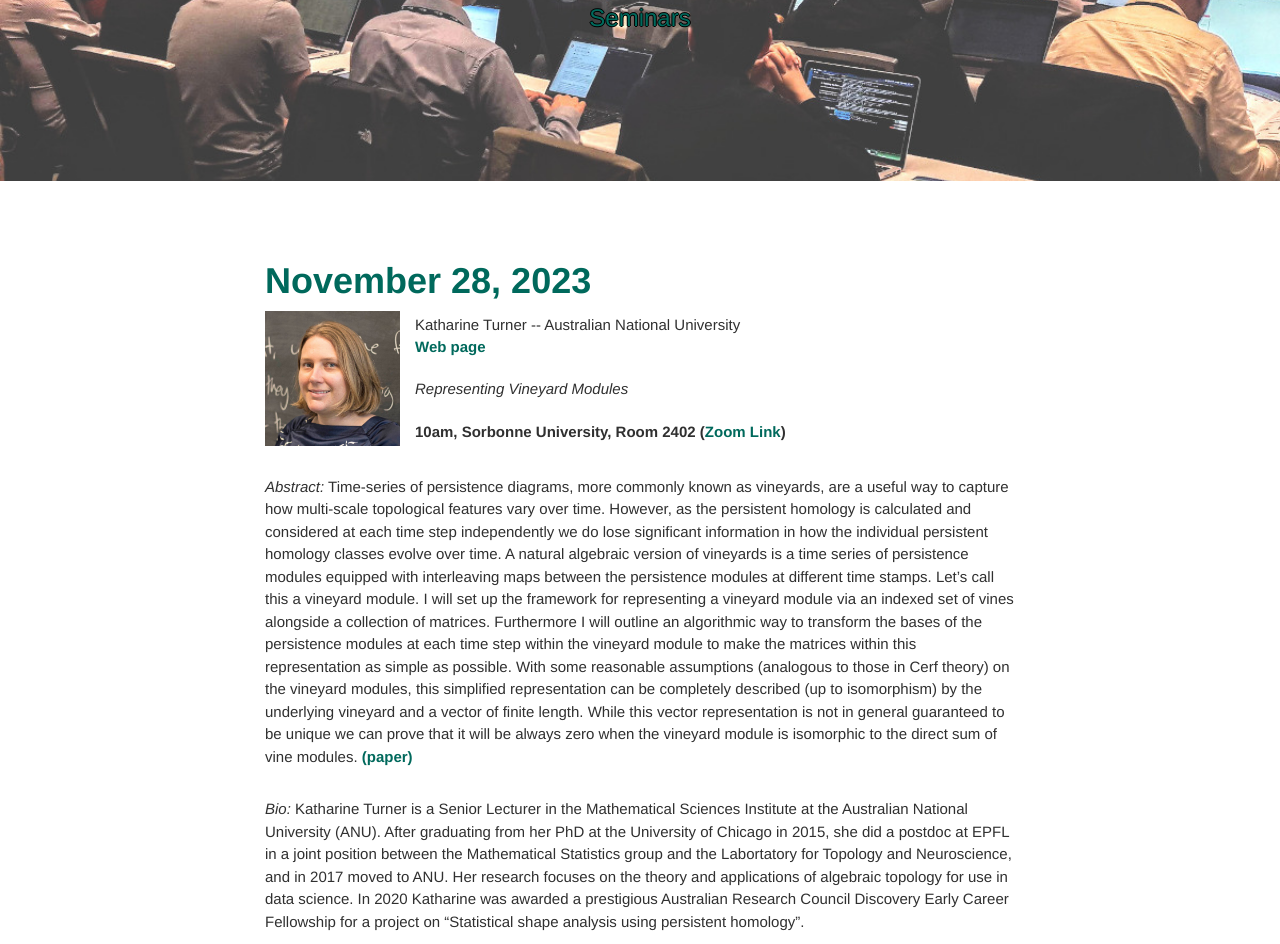
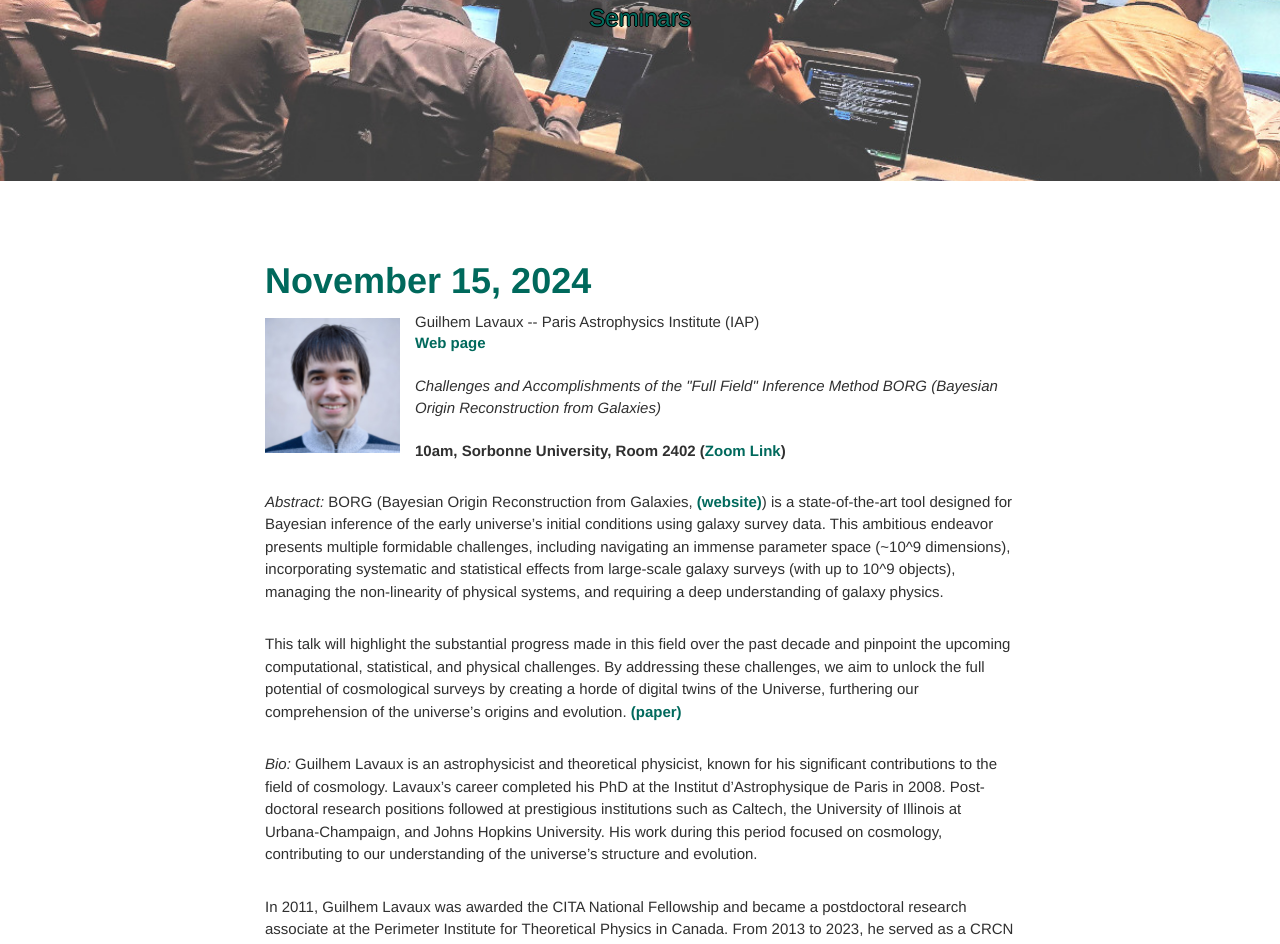
Before and after one commit to erc-tori/erc-tori.github.io, a Jekyll site: the page built from seminars.md, in a window 1280 px wide and 1400 px high, scrolled down 267 px. Shown: the top 944 px of the window. Built offline with Jekyll 4.4.1, drawn with Linux system fonts in a browser that asks for light colours; some of the changed text lies outside the part shown.

Commit message:
added guilhem's seminar

```diff
--- a/seminars.md
+++ b/seminars.md
@@ -4,6 +4,44 @@ title: Seminars
 permalink: /seminars/
 teaser: '/img/tutorial2019.jpg'
 ---
+
+<a name="lavaux24"></a>
+# November 15, 2024
+<table>
+  <tr>
+    <td width="20%">
+      <img width="90%" src="/img/lavaux2024.jpg">
+    </td>
+    <td>
+      Guilhem Lavaux --
+      Paris Astrophysics Institute (IAP)<br>
+      <a href="https://www.guilhem-lavaux.eu/" target="new">Web page</a>
+      <br>
+      <br>
+      <i>Challenges and Accomplishments of the "Full Field" Inference
+Method BORG (Bayesian Origin Reconstruction from Galaxies)</i>
+      <br>
+      <br>
+      <b>10am, Sorbonne University, Room 2402
+      (<a target="new" href="https://cnrs.zoom.us/j/97935337525?pwd=eStscnZpbm9DWlNveDJURWZRbkFjQT09">Zoom Link</a>)
+      </b>
+    </td>
+  </tr>
+</table>
+
+*Abstract:*
+BORG (Bayesian Origin Reconstruction from Galaxies, [(website)](https://git.aquila-consortium.org/aquila-consortium/borg_public)) is a state-of-the-art tool designed for Bayesian inference of the early universe's initial conditions using galaxy survey data. This ambitious endeavor presents multiple formidable challenges, including navigating an immense parameter space (~10^9 dimensions), incorporating systematic and statistical effects from large-scale galaxy surveys (with up to 10^9 objects), managing the non-linearity of physical systems, and requiring a deep understanding of galaxy physics.
+
+This talk will highlight the substantial progress made in this field over the past decade and pinpoint the upcoming computational, statistical, and physical challenges. By addressing these challenges, we aim to unlock the full potential of cosmological surveys by creating a horde of digital twins of the Universe, furthering our comprehension of the universe's origins and evolution.
+[(paper)](https://arxiv.org/abs/1806.11117)
+
+*Bio:*
+Guilhem Lavaux is an astrophysicist and theoretical physicist, known for his significant contributions to the field of cosmology. Lavaux's career completed his PhD at the Institut d'Astrophysique de Paris in 2008. Post-doctoral research positions followed at prestigious institutions such as Caltech, the University of Illinois at Urbana-Champaign, and Johns Hopkins University. His work during this period focused on cosmology, contributing to our understanding of the universe's structure and evolution.
+
+In 2011, Guilhem Lavaux was awarded the CITA National Fellowship and became a postdoctoral research associate at the Perimeter Institute for Theoretical Physics in Canada. From 2013 to 2023, he served as a CRCN Researcher at CNRS, Institut d'Astrophysique de Paris, where he led several groundbreaking research projects. In October 2023, he was promoted to Research Director at CNRS.
+
+Guilhem Lavaux has been the principal investigator on numerous grants, including those from CNES, the Simons Collaboration, and the ANR. His research has focused on areas such as galaxy clustering and the large-scale structure of the universe. Notably, he is the principal developer of the BORG software, a tool for cosmological data analysis. He has a long-term involvement in open-source software development and high-performance. Guilhem Lavaux is a member of the Euclid consortium, contributing to one of the currently most ambitious space missions aimed at understanding the dark universe.
+
 <a name="turner23"></a>
 # November 28, 2023
 <table>
```
Also changed, not shown: events.md (+3 -0 lines), img/lavaux2024.jpg (added).
